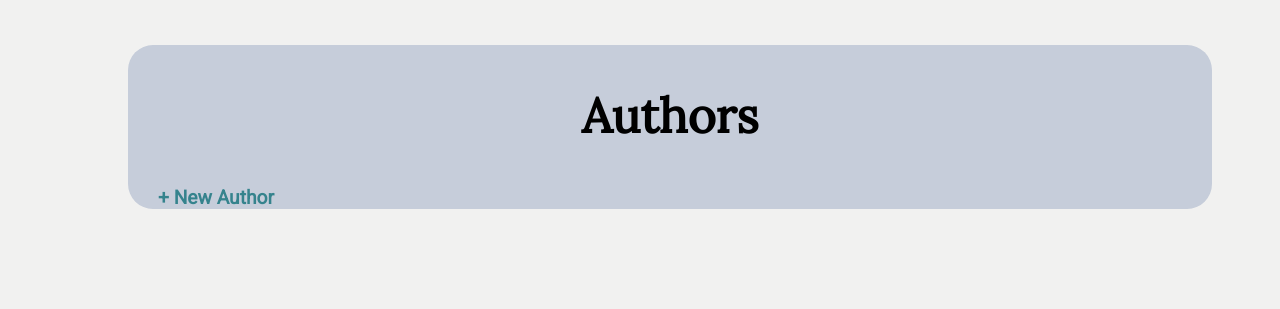
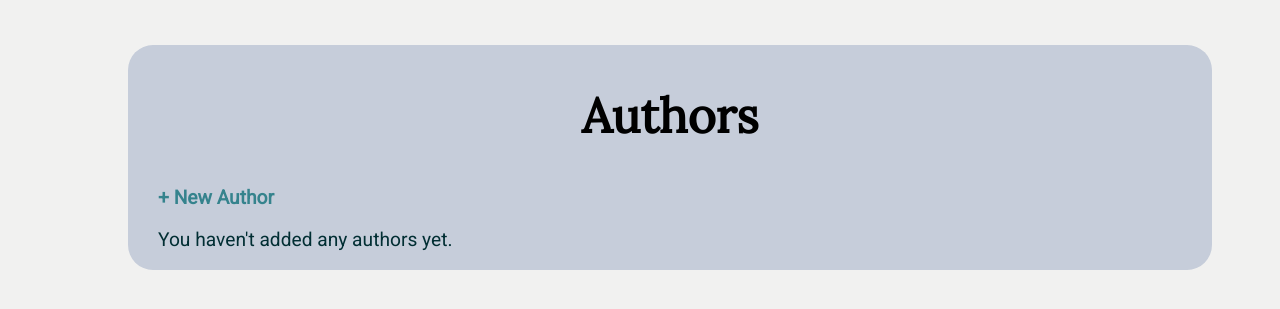
Before and after one commit to alexandrabaturina/Book-Catalog, a Flask app: page / in a window 1280 px wide. Shown: the part 139-448 px from the top of the page. Run offline with Flask 2, Linux system fonts and the light colour scheme; parts of the project's set-up code (start-up, migrations or seed data) failed here and were passed over.

Commit message:
chore: add message for empty authors list

```diff
--- a/templates/categories.html
+++ b/templates/categories.html
@@ -6,13 +6,13 @@
 </head>
 
 <body>
-
   {% include "header.html" %}
 
   <div class = "pane">
     <h2>Authors</h2>
     <a class="new" href="{{url_for('newCategory')}}" > + New Author</a>
 
+    {% if categories %}
       {% for category in categories %}
         <div class="author">
           <a href = "{{url_for('showList', category_id = category.id)}}"><h3>{{category.name}}</h3></a>
@@ -21,7 +21,10 @@
         </div>
       {% endfor %}
 
+    {% else %}
+      <p>You haven't added any authors yet.</p>
+    {% endif %}
+
   </div>
 </body>
-
 </html>
```
Lines whose indentation alone changed are shown as unchanged.
